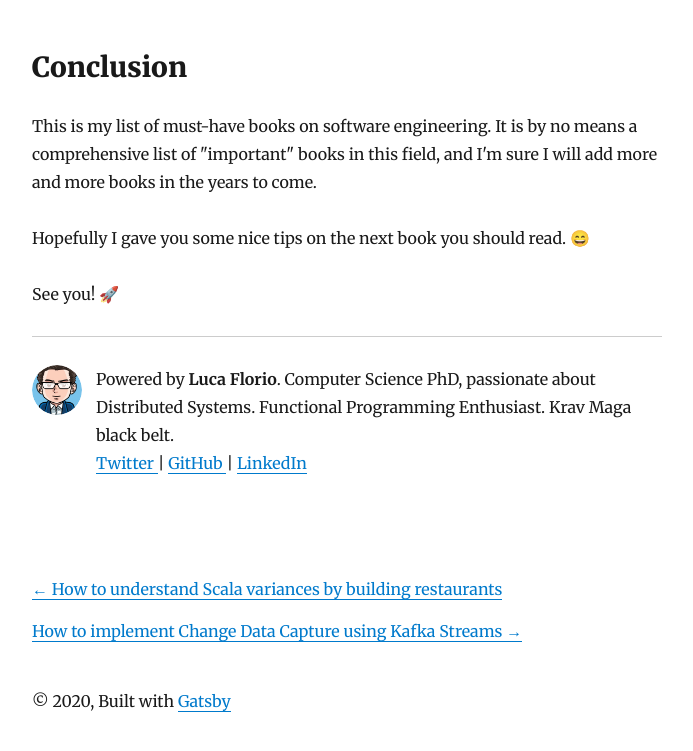
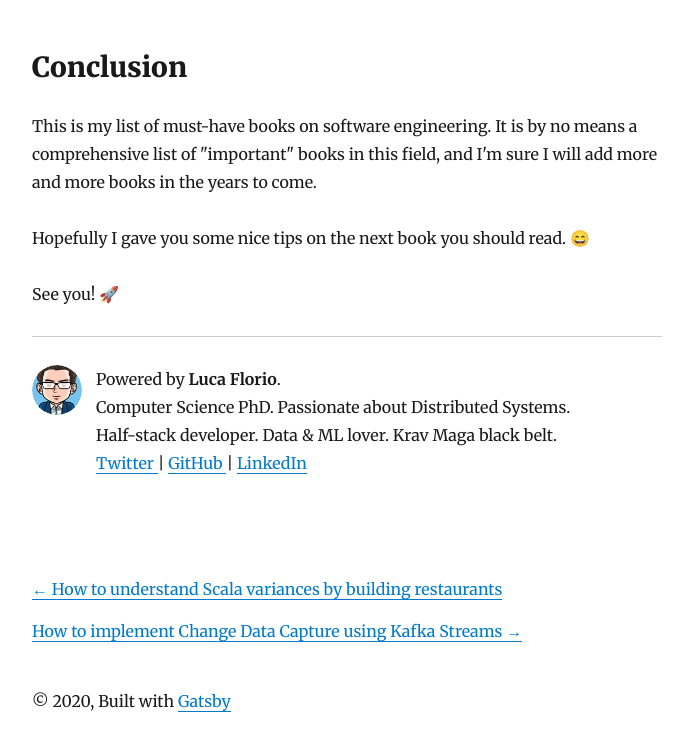
Before and after one commit to elleFlorio/my-website, a Gatsby site: page /20191027-software-engineering-bookshelf/ in a window 1280 px wide. Shown: the part 9469-10220 px from the top of the page, without its empty margins (293-986 px from the left). Built offline with nearby package versions, Linux system fonts and the light colour scheme; Gatsby itself is replaced by a stand-in of ours; some packages are replaced by stand-ins of ours.

Commit message:
Update Bio and small fix on article

```diff
--- a/content/blog/20200328-letter-to-myself/index.md
+++ b/content/blog/20200328-letter-to-myself/index.md
@@ -1,10 +1,10 @@
 ---
 title: A letter to myself as a fresh software engineer
 date: "2020-03-28T16:30:00.000Z"
-description: "Dear Myself, these are some tips I wish someone has given me when I started my career. With love, (a more experienced) you."
+description: "Dear Self, these are some tips I wish someone has given me when I started my career. With love, (a more experienced) you."
 ---
 
-Dear Myself,
+Dear Self,
 
 You just graduated and you are ready to start your career in the IT field. I cannot spoiler anything, but I assure you it will be an interesting ride. I'm writing you this letter because I want to give you some advice that will help you be a better professional. Nothing you won't learn by yourself in the next few years, but it is something that I wish someone had told me when I started my career. They are not ordered by any means and are **all equally important**.
 
--- a/gatsby-config.js
+++ b/gatsby-config.js
@@ -2,8 +2,8 @@ module.exports = {
   siteMetadata: {
     title: `florio.dev`,
     author: `Luca Florio`,
-    description: `My simple blog`,
-    siteUrl: `https://gatsby-starter-blog-demo.netlify.com/`,
+    description: `A tech blog by Luca Florio`,
+    siteUrl: `https://www.florio.dev/`,
     social: {
       twitter: `elleflorio`,
       gitHub: `elleFlorio`,
--- a/src/components/bio.js
+++ b/src/components/bio.js
@@ -56,10 +56,9 @@ const Bio = () => {
         }}
       />
       <p>
-        Powered by <strong>{author}</strong>.
-        Computer Science PhD, passionate about Distributed Systems.
-        Functional Programming Enthusiast.
-        Krav Maga black belt.
+        Powered by <strong>{author}</strong>.<br/>
+        Computer Science PhD. Passionate about Distributed Systems.<br/>
+        Half-stack developer. Data & ML lover. Krav Maga black belt.
         {` `}
         <p>
           <a href={`https://twitter.com/${social.twitter}`}> Twitter </a> | <a href={`https://github.com/${social.gitHub}`}> GitHub </a> | <a href={`https://www.linkedin.com/in/${social.linkedIn}`}> LinkedIn </a>
```
